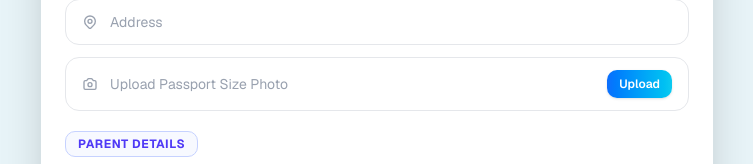
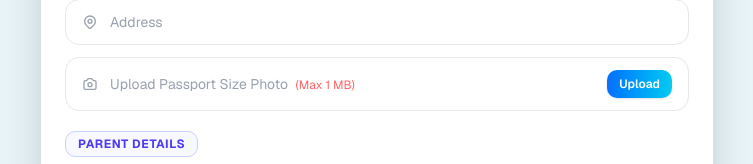
Before and after one commit to developerrhai/absolutefoundation, a Next.js app: page /admission-form in a window 1280 px wide. Shown: the part 636-800 px from the top of the page, without its empty margins (263-1016 px from the left). Built offline with nearby package versions, Linux system fonts and the light colour scheme.

Commit message:
Updated project files

```diff
--- a/app/(public)/admission-form/page.tsx
+++ b/app/(public)/admission-form/page.tsx
@@ -478,7 +478,9 @@ function PassportPhotoUpload({
         <span className="flex-1 text-sm truncate">
           {value
             ? <span className="text-gray-700 font-medium">Photo selected ✓</span>
-            : <span className="text-gray-400">Upload Passport Size Photo</span>
+            : <span className="text-gray-400">Upload Passport Size Photo <span className="text-xs text-red-400 ml-1">
+      (Max 1 MB)
+    </span></span>
           }
         </span>
 
```
